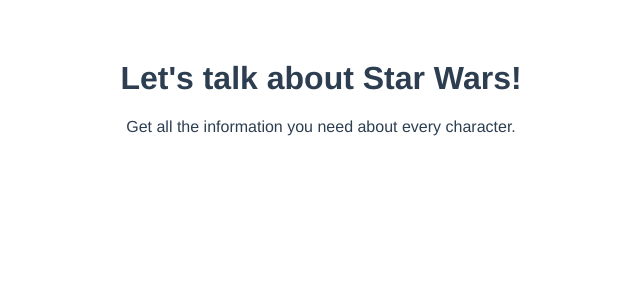
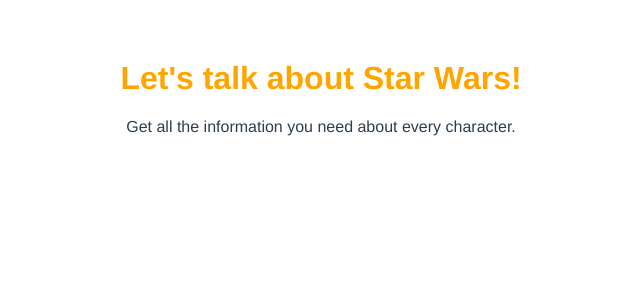
Before and after one commit to JPrueger/starwars, a Vue app: page / in a window 1280 px wide. Shown: the top 300 px of the page, without its empty margins (319-959 px from the left). Built offline with nearby package versions, Linux system fonts and the light colour scheme.

Commit message:
insgtalled SASS

```diff
--- a/package.json
+++ b/package.json
@@ -18,6 +18,8 @@
     "babel-eslint": "^10.1.0",
     "eslint": "^6.7.2",
     "eslint-plugin-vue": "^6.2.2",
+    "node-sass": "^5.0.0",
+    "sass-loader": "^10.0.5",
     "vue-template-compiler": "^2.6.11"
   },
   "eslintConfig": {
--- a/public/index.html
+++ b/public/index.html
@@ -6,6 +6,9 @@
     <meta name="viewport" content="width=device-width,initial-scale=1.0">
     <link rel="icon" href="<%= BASE_URL %>favicon.ico">
     <title><%= htmlWebpackPlugin.options.title %></title>
+
+    <link href="https://fonts.googleapis.com/css2?family=Open+Sans:wght@400;800&display=swap" rel="stylesheet">
+
   </head>
   <body>
     <noscript>
--- /dev/null
+++ b/src/assets/styles/app.scss
@@ -0,0 +1 @@
+@import '@/assets/styles/variables.scss';
--- /dev/null
+++ b/src/assets/styles/variables.scss
@@ -0,0 +1 @@
+$primaryColor: orange;
--- a/src/components/Characters.vue
+++ b/src/components/Characters.vue
@@ -7,3 +7,14 @@
   </div>
 
 </template>
+
+
+<style lang="scss">
+
+ @import '@/assets/styles/variables.scss';
+
+ h1 {
+   color: $primaryColor;
+ }
+
+</style>
```
Also changed, not shown: 1 other file (tests, documents, lock files or other folders).
